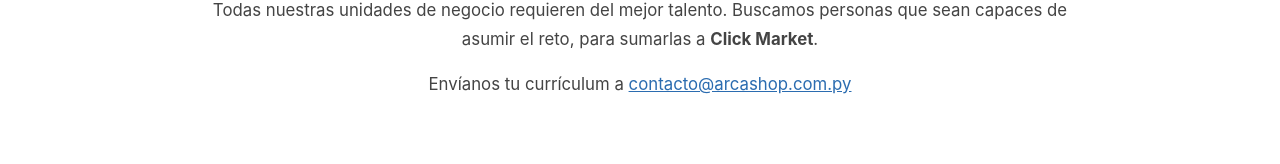
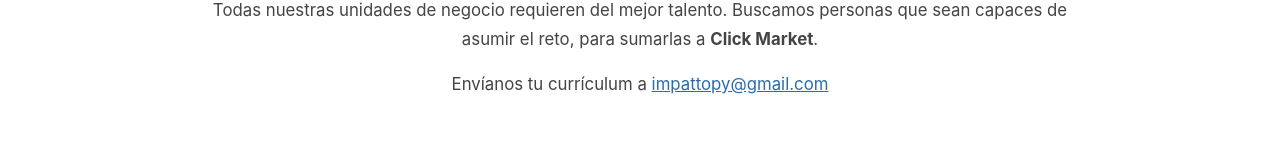
Before and after one commit to Javiermu97/impattopyproyect, a Next.js app: page /trabaja-con-nosotros in a window 1280 px wide. Shown: the part 262-426 px from the top of the page. Built offline with nearby package versions, Linux system fonts and the light colour scheme; no server answers.

Commit message:
Primer commit

```diff
--- a/app/trabaja-con-nosotros/page.tsx
+++ b/app/trabaja-con-nosotros/page.tsx
@@ -15,7 +15,7 @@ export default function JobsPage() {
         </p>
 
         <p className={styles.ctaText}>
-          Envíanos tu currículum a <a href="mailto:impattopy@gmail.com">contacto@arcashop.com.py</a>
+          Envíanos tu currículum a <a href="mailto:impattopy@gmail.com">impattopy@gmail.com</a>
         </p>
 
         <a href="impattopy@gmail.com" className={styles.ctaBtn}>
```
